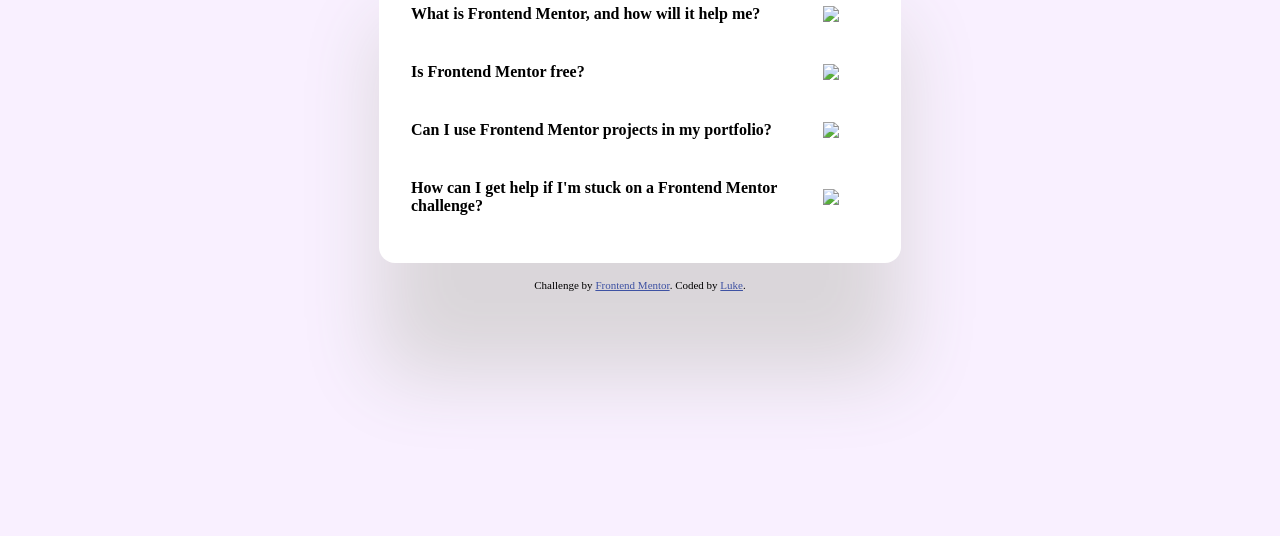
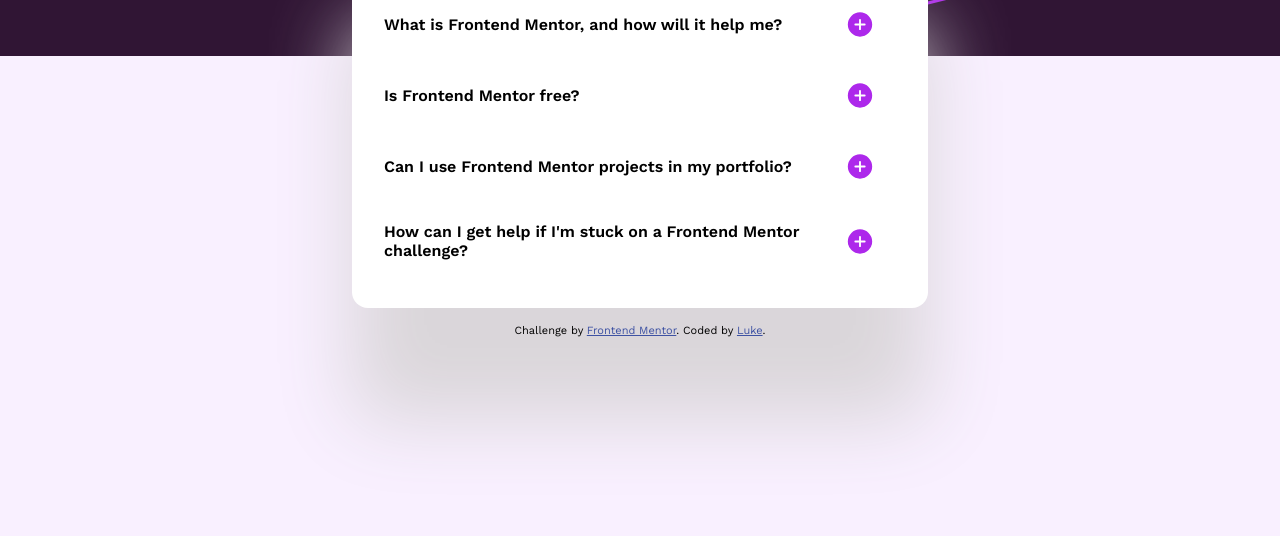
Before and after one commit to lukeSchwade/FAQ-Accordion, a plain HTML site: page index.html in a window 1280 px wide. Shown: the part 264-800 px from the top of the page. Drawn offline with Linux system fonts and the light colour scheme; the site is published under a folder, as on GitHub Pages, so addresses that start at the root find nothing.

Commit message:
src bugfix

```diff
--- a/index.html
+++ b/index.html
@@ -21,14 +21,14 @@
 
 
 <div class="row-container">
-        <img class="star-icon" src="/assets/images/icon-star.svg">
+        <img class="star-icon" src="./assets/images/icon-star.svg">
         <h1>FAQs</h1>
 
 </div>
       <details>
         <summary>
           <div class="question"> What is Frontend Mentor, and how will it help me? </div>
-          <img class="expand-icon" src="/assets/images/icon-plus.svg">
+          <img class="expand-icon" src="./assets/images/icon-plus.svg">
         </summary>
         <div class="question-content">
           Frontend Mentor offers realistic coding challenges to help developers improve their
@@ -40,7 +40,7 @@
       <details>
         <summary>
           <div class="question"> Is Frontend Mentor free?</div>
-          <img class="expand-icon" src="/assets/images/icon-plus.svg">
+          <img class="expand-icon" src="./assets/images/icon-plus.svg">
         </summary>
         <div class="question-content">
           Yes, Frontend Mentor offers both free and premium coding challenges, with the free
@@ -50,7 +50,7 @@
       <details>
         <summary>
           <div class="question">Can I use Frontend Mentor projects in my portfolio?</div>
-          <img class="expand-icon" src="/assets/images/icon-plus.svg">
+          <img class="expand-icon" src="./assets/images/icon-plus.svg">
         </summary>
         <div class="question-content">
           Yes, you can use projects completed on Frontend Mentor in your portfolio. It's an excellent
@@ -60,7 +60,7 @@
       <details>
         <summary>
           <div class="question">How can I get help if I'm stuck on a Frontend Mentor challenge?</div>
-          <img class="expand-icon" src="/assets/images/icon-plus.svg">
+          <img class="expand-icon" src="./assets/images/icon-plus.svg">
         </summary>
         <div class="question-content">
           The best place to get help is inside Frontend Mentor's Discord community. There's a help
--- a/scripts.js
+++ b/scripts.js
@@ -115,9 +115,9 @@ class Accordion {
 
     //change icon if open or not
         if (open) {
-            this.icon.src="/assets/images/icon-minus.svg";
+            this.icon.src="./assets/images/icon-minus.svg";
         } else if (!open) {
-            this.icon.src="/assets/images/icon-plus.svg";
+            this.icon.src="./assets/images/icon-plus.svg";
         }
     }
 }
--- a/styles.css
+++ b/styles.css
@@ -1,12 +1,12 @@
 @font-face {
     font-family: workSans;
-    src: url(/assets/fonts/WorkSans-VariableFont_wght.ttf);
+    src: url(./assets/fonts/WorkSans-VariableFont_wght.ttf);
     font-weight: 100 900;
 }
 
 @font-face {
     font-family: workSans;
-    src: url(/assets/fonts/WorkSans-Italic-VariableFont_wght.ttf);
+    src: url(./assets/fonts/WorkSans-Italic-VariableFont_wght.ttf);
     font-style: italic;
 }
 
@@ -21,13 +21,13 @@ h1{font-weight: 700;}
 
 body {
     background-color: hsl(275, 100%, 97%);
-    background-image: url('/assets/images/background-pattern-mobile.svg');
+    background-image: url('./assets/images/background-pattern-mobile.svg');
     background-repeat: repeat-x;
 }
 
 /* For Wider Screens */
 @media only screen and (min-width: 600px) {
-    body {background-image: url('/assets/images/background-pattern-desktop.svg');
+    body {background-image: url('./assets/images/background-pattern-desktop.svg');
         background-repeat: repeat-x;}
 }
 
```
